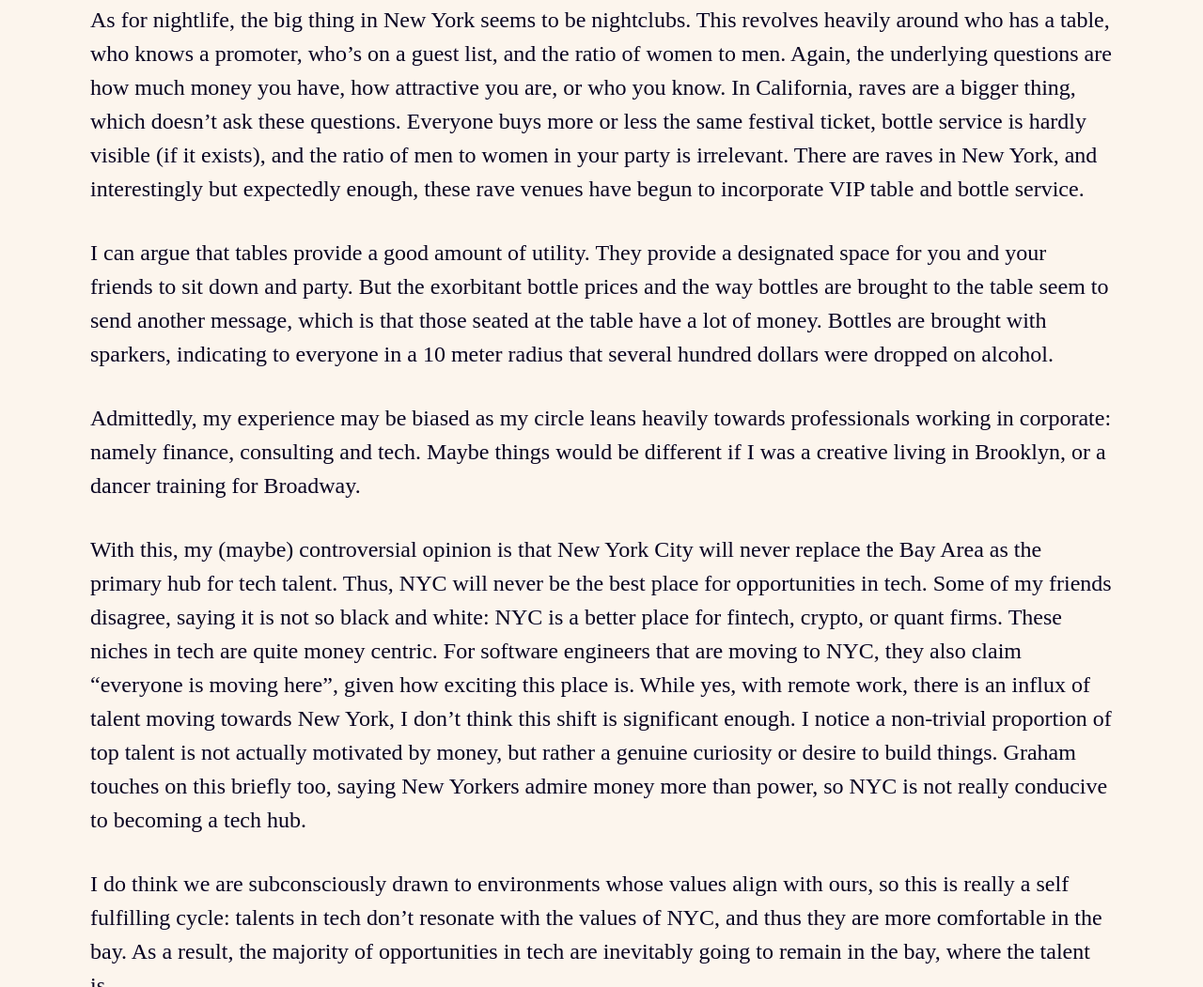
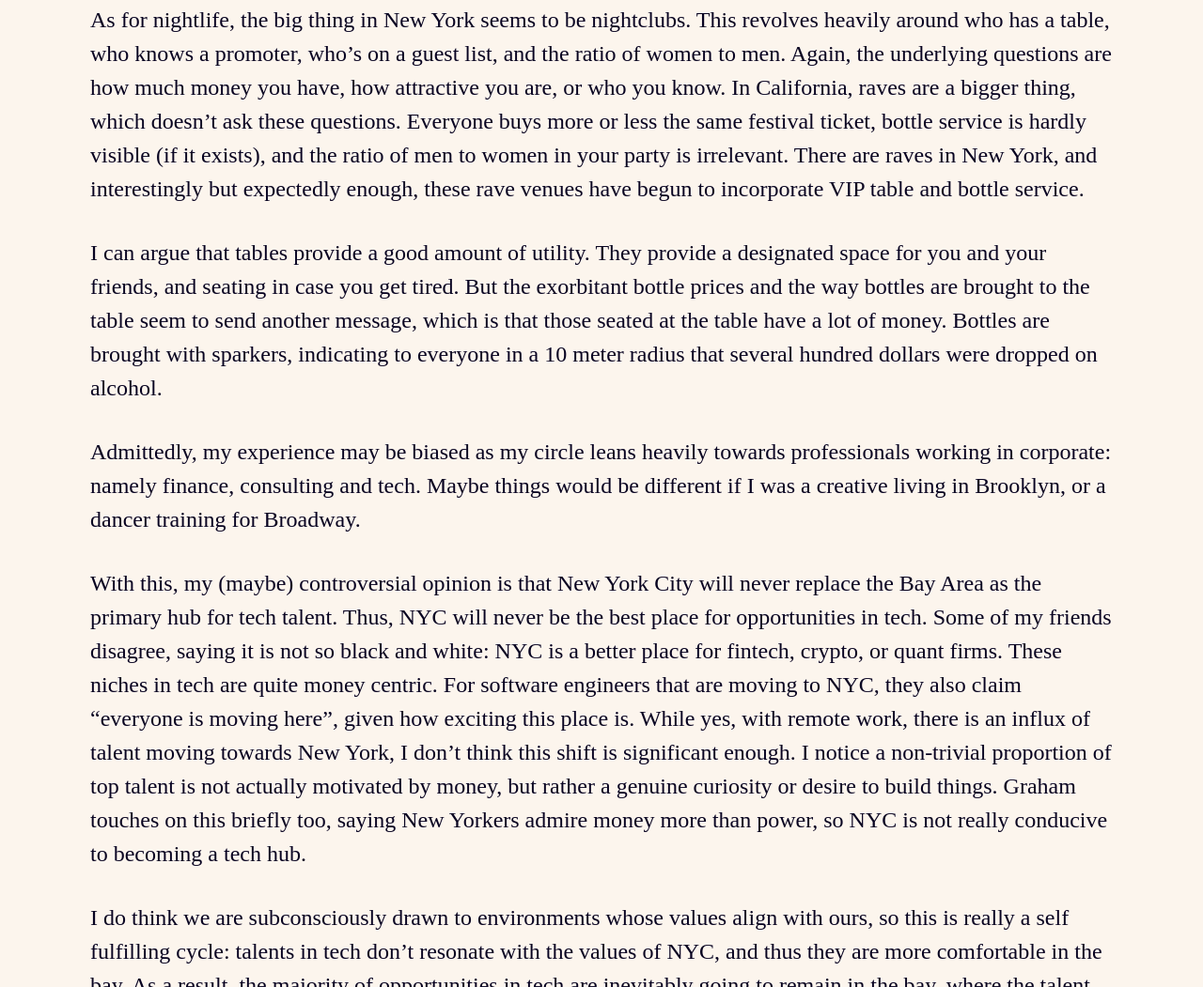
Before and after one commit to kristelfung/kristelfung-com, a Gatsby site: page /blog/from-college-to-postgrad-cities-and-ambition in a window 1280 px wide. Shown: the part 3617-4668 px from the top of the page at 94% size. Built offline with nearby package versions, Linux system fonts and the light colour scheme; Gatsby itself is replaced by a stand-in of ours; some packages are replaced by stand-ins of ours.

Commit message:
Update Post “from-college-to-postgrad-cities-and-ambition”

```diff
--- a/src/content/blog/posts/from-college-to-postgrad-cities-and-ambition.md
+++ b/src/content/blog/posts/from-college-to-postgrad-cities-and-ambition.md
@@ -47,7 +47,7 @@
 
 As for nightlife, the big thing in New York seems to be nightclubs. This revolves heavily around who has a table, who knows a promoter, who’s on a guest list, and the ratio of women to men. Again, the underlying questions are how much money you have, how attractive you are, or who you know. In California, raves are a bigger thing, which doesn’t ask these questions. Everyone buys more or less the same festival ticket, bottle service is hardly visible (if it exists), and the ratio of men to women in your party is irrelevant. There are raves in New York, and interestingly but expectedly enough, these rave venues have begun to incorporate VIP table and bottle service.
 
-I can argue that tables provide a good amount of utility. They provide a designated space for you and your friends to sit down and party. But the exorbitant bottle prices and the way bottles are brought to the table seem to send another message, which is that those seated at the table have a lot of money. Bottles are brought with sparkers, indicating to everyone in a 10 meter radius that several hundred dollars were dropped on alcohol.
+I can argue that tables provide a good amount of utility. They provide a designated space for you and your friends, and seating in case you get tired. But the exorbitant bottle prices and the way bottles are brought to the table seem to send another message, which is that those seated at the table have a lot of money. Bottles are brought with sparkers, indicating to everyone in a 10 meter radius that several hundred dollars were dropped on alcohol.
 
 Admittedly, my experience may be biased as my circle leans heavily towards professionals working in corporate: namely finance, consulting and tech. Maybe things would be different if I was a creative living in Brooklyn, or a dancer training for Broadway.
 
```
